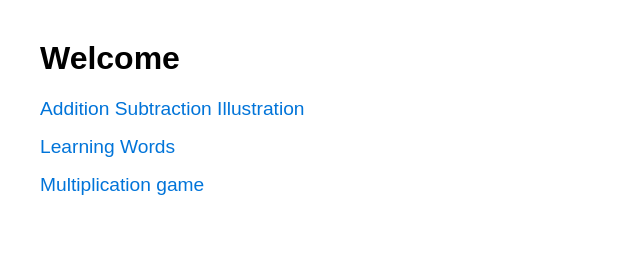
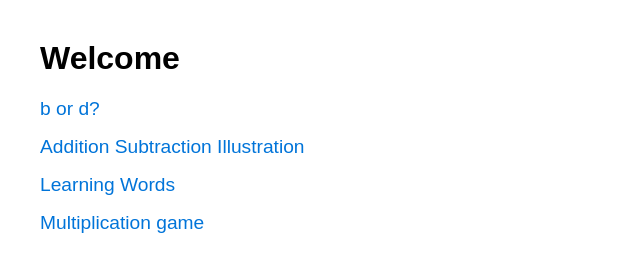
Before and after one commit to zuen31415926/kidstuff, a plain HTML site: page index.html in a window 1280 px wide. Shown: the whole page, without its empty margins (0-640 px from the left). Drawn offline with Linux system fonts and the light colour scheme.

Commit message:
Update index.html

```diff
--- a/index.html
+++ b/index.html
@@ -29,6 +29,10 @@
     <h1>Welcome</h1>
     <ul>
         <li>
+            <a href="mirror image game.html">
+                b or d?
+            </a>
+        </li> <li>
             <a href="Addition Subtraction illustration.html">
                 Addition Subtraction Illustration
             </a>
```
